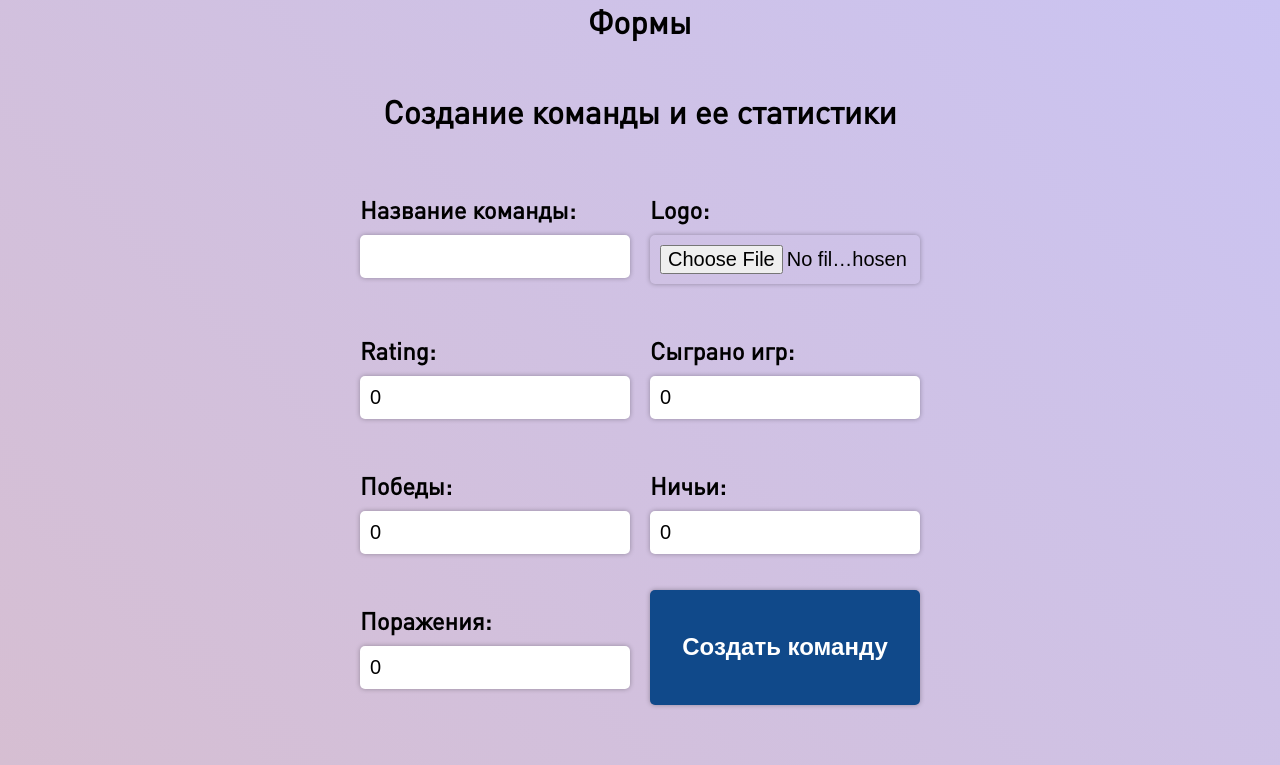
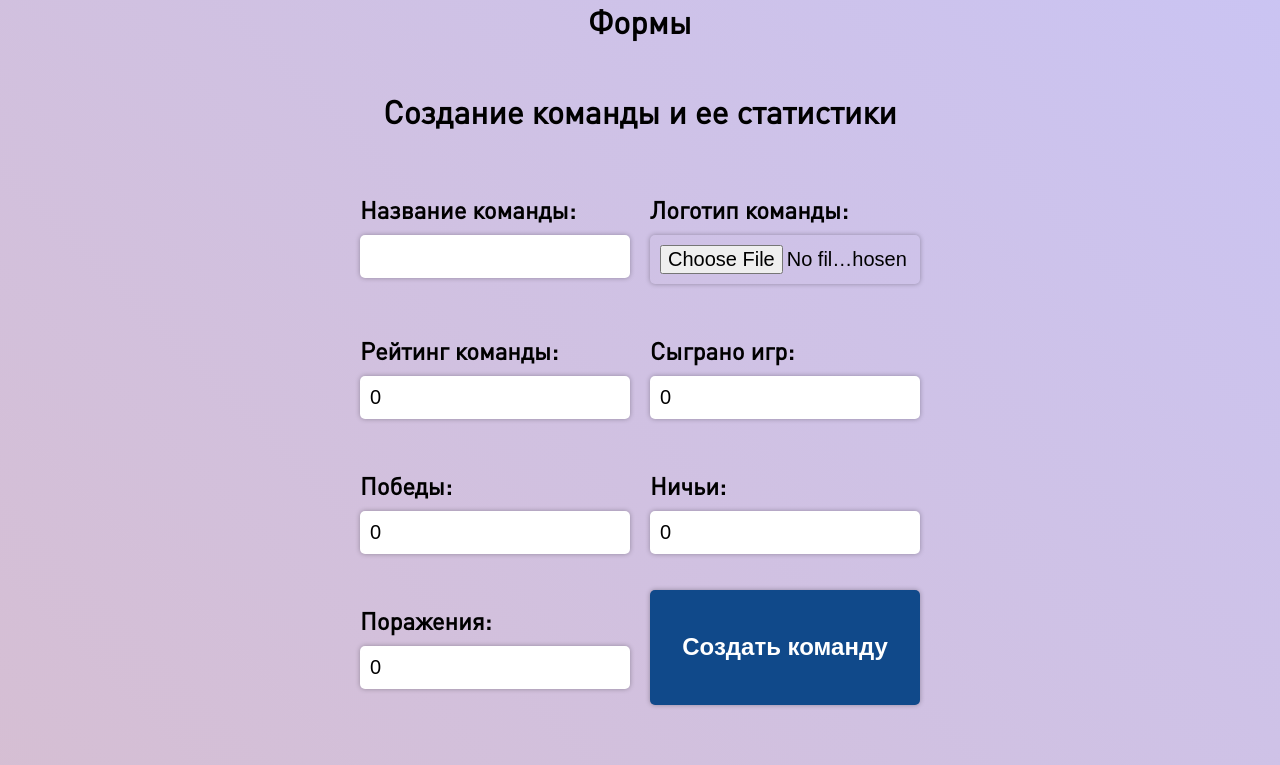
Before and after one commit to Delmark/YSTUTournamentSite, a Django app: page /account/org/ in a window 1280 px wide; the page is wider, and only the part inside the window is pictured. Shown: the part 217-982 px from the top of that part. Run offline with Django 4.2, Linux system fonts and the light colour scheme; a user stored in the database is signed in; data comes from the database, SQL or seed files in the repository; parts of the project's set-up code (start-up, migrations or seed data) failed here and were passed over.

Commit message:
Редактура страницы организатора

```diff
--- a/BasketballBackend/Backend/Auth/forms.py
+++ b/BasketballBackend/Backend/Auth/forms.py
@@ -19,12 +19,12 @@ class PlayerCreationForm(forms.ModelForm):
     class Meta:
         model = Player
         fields = ['team', 'name', 'last_name', 'middle_name', 'photo', 'height']
-        widgets = {
-            'date': forms.DateInput(attrs={'type': 'date'}),
-            'time': forms.TimeInput(attrs={'type': 'time'}),
-        }
 
 class MatchCreationForm(forms.ModelForm):
     class Meta:
         model = Match
         fields = ['team_1', 'team_2', 'date', 'time', 'place', 'season', 'is_finished', 'team_1_goals', 'team_2_goals']
+        widgets = {
+            'date': forms.DateInput(attrs={'type': 'date'}),
+            'time': forms.TimeInput(attrs={'type': 'time'}),
+        }
--- a/BasketballBackend/Backend/Teams/models.py
+++ b/BasketballBackend/Backend/Teams/models.py
@@ -33,8 +33,8 @@ class Player(models.Model):
 
 class TeamStatistic(models.Model):
     team = models.ForeignKey(Team, on_delete=models.CASCADE)
-    logo = models.ImageField(upload_to='teams/logos/', blank=True)
-    rating = models.IntegerField(default=0, blank=True)
+    logo = models.ImageField(verbose_name="Логотип команды", upload_to='teams/logos/', blank=True)
+    rating = models.IntegerField(verbose_name = "Рейтинг команды", default=0, blank=True)
     played_games = models.IntegerField(verbose_name="Сыграно игр", default=0, blank=True)
     wins = models.IntegerField(verbose_name="Победы", default=0, blank=True)
     draws = models.IntegerField(verbose_name="Ничьи", default=0, blank=True)
--- a/BasketballBackend/Backend/templates/org.html
+++ b/BasketballBackend/Backend/templates/org.html
@@ -33,5 +33,11 @@
         {{ match_form.as_p }}
         <button type="submit" name="match">Создать матч</button>
     </form>
+
+    <h1>Сайт</h1>
+
+    <div class="create-btn-container">
+        <a href="{% url 'admin:index'%}" class="create-btn">Панель управления базой данных сайта</a>
+      </div>
 </body>
 {%endblock%}
```
